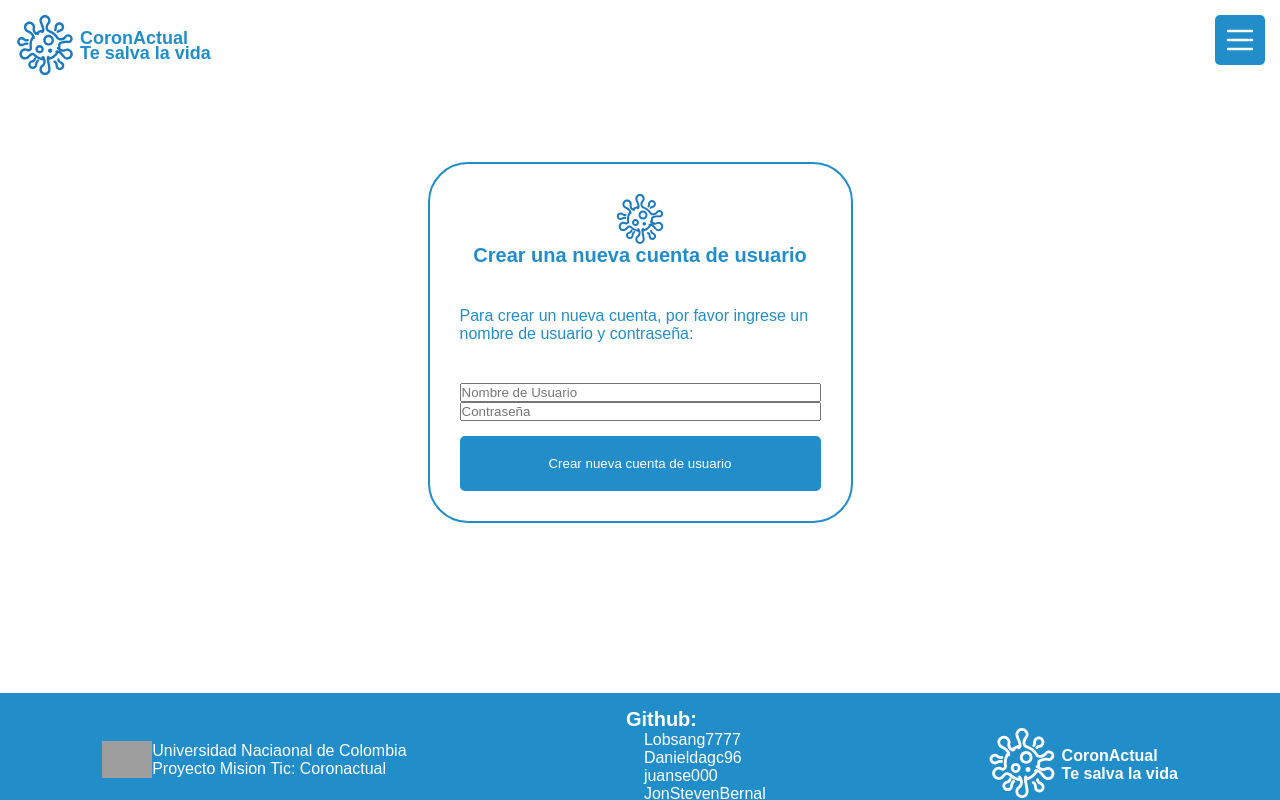
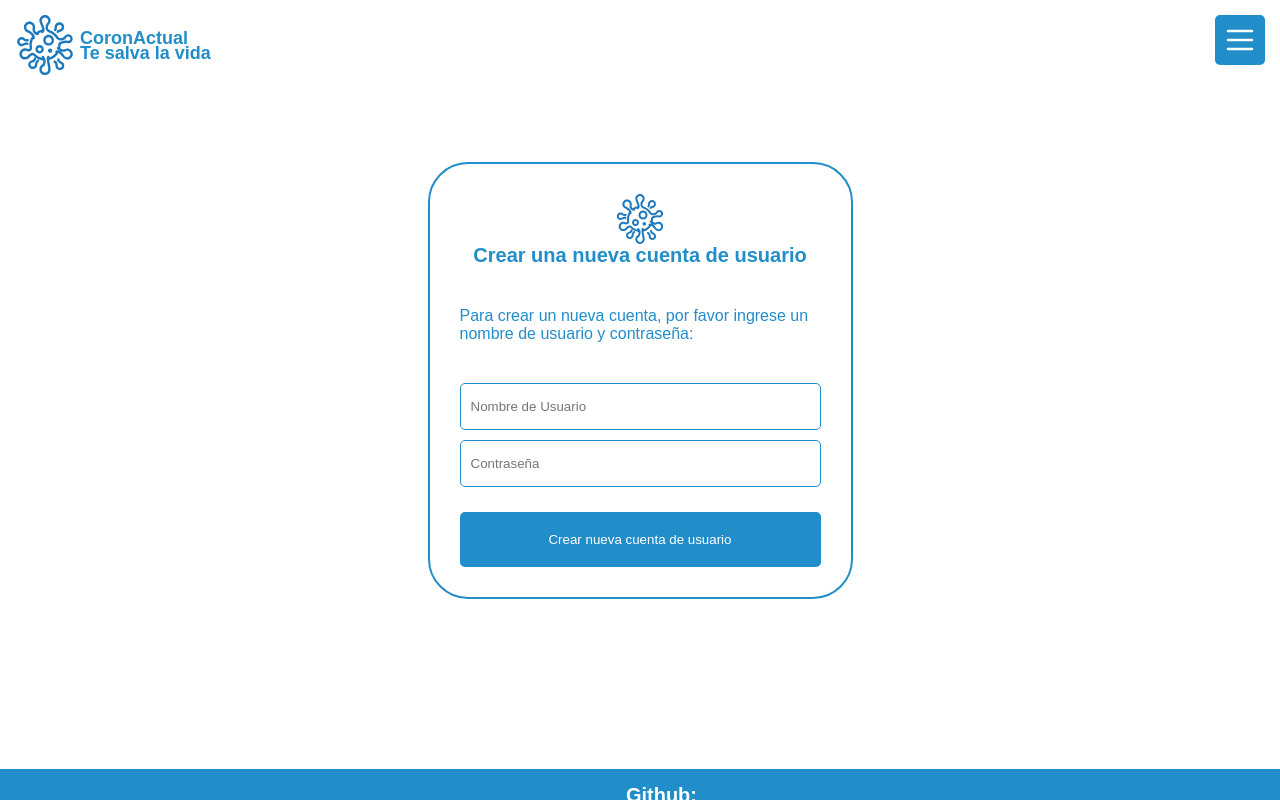
Before and after one commit to JonStevenBernal/p46g2_covid19_front, a Vue app: page /#/Usuario/CrearNuevoUsuario in a window 1280 px wide. Shown: the top 800 px of the page. Built offline with nearby package versions, Linux system fonts and the light colour scheme; grey boxes are pictures that could not be loaded.

Commit message:
Se realizan estilos sobre el login y creacion de usuario

```diff
--- a/src/components/CrearNuevoUsuario.vue
+++ b/src/components/CrearNuevoUsuario.vue
@@ -4,12 +4,26 @@
       <img src="../assets/icons8-virus-pur.svg" alt="logo coronactual" />
       <h2>Crear una nueva cuenta de usuario</h2>
       <p>
-        Para crear un nueva cuenta, por favor ingrese un nombre de usuario y contraseña:
+        Para crear un nueva cuenta, por favor ingrese un nombre de usuario y
+        contraseña:
       </p>
-      <form class="creacion_container-form" v-on:submit.prevent="procesarCrearNuevoUsuario">
-        <input type="text" v-model="nuevoUsuario.username" placeholder="Nombre de Usuario">
+      <form
+        class="creacion_container-form"
+        v-on:submit.prevent="procesarCrearNuevoUsuario"
+      >
+        <input
+          class="form_creacion-input"
+          type="text"
+          v-model="nuevoUsuario.username"
+          placeholder="Nombre de Usuario"
+        />
 
-        <input type="password" v-model="nuevoUsuario.password" placeholder="Contraseña">
+        <input
+          class="form_creacion-input"
+          type="password"
+          v-model="nuevoUsuario.password"
+          placeholder="Contraseña"
+        />
 
         <button type="submit">Crear nueva cuenta de usuario</button>
       </form>
@@ -24,12 +38,9 @@ export default {
   data: function() {
     return {
       nuevoUsuario: {
-
         username: "",
         password: "",
-
       },
-
     };
   },
 
@@ -38,23 +49,22 @@ export default {
       console.log(this.nuevoUsuario);
 
       axios
-        .post("https://p46-g2-be-ultima2.herokuapp.com/CrearUsuario/", this.nuevoUsuario, {
-          headers: {},
-        })
+        .post(
+          "https://p46-g2-be-ultima2.herokuapp.com/CrearUsuario/",
+          this.nuevoUsuario,
+          {
+            headers: {},
+          }
+        )
         .then((result) => {
           this.$emit("completedCrearNuevoUsuario");
-
         })
         .catch((error) => {
-
           alert("Error en la creación de una nueva cuenta");
         });
     },
-
   },
-  created: function() {
-
-  },
+  created: function() {},
 };
 </script>
 
--- a/src/components/IniciarSesion.vue
+++ b/src/components/IniciarSesion.vue
@@ -1,57 +1,71 @@
 <template>
-  <section class="section_main">
-    <div class="section_main-image"></div>
-    <div class="section_main-home">
+  <section class="creacion">
+    <section class="creacion_container">
+      <img src="../assets/icons8-virus-pur.svg" alt="logo coronactual" />
+
       <h2>¡Bienvenido a Coronactual!</h2>
       <p>
-        Por favor inicie sesión para acceder a los serivicios. <br>
-        Si no tiene una cuenta puede crear una haciendo click en el botón respectivo <br>
+        Por favor inicie sesión para acceder a los serivicios. <br />
+        Si no tiene una cuenta puede crear una haciendo click en el botón
+        respectivo <br />
       </p>
-      <form v-on:submit.prevent="procesarIniciarSesion">
-                <input type="text" v-model="user.username" placeholder="Nombre de usuario">
-                <br>
-                <input type="password" v-model="user.password" placeholder="Contraseña">
-                <br>
+      <form
+        class="creacion_container-form"
+        v-on:submit.prevent="procesarIniciarSesion"
+      >
+        <input
+          class="form_creacion-input"
+          type="text"
+          v-model="user.username"
+          placeholder="Nombre de usuario"
+        />
+        <br />
+        <input
+          class="form_creacion-input"
+          type="password"
+          v-model="user.password"
+          placeholder="Contraseña"
+        />
+        <br />
         <button type="submit">Iniciar Sesion</button>
       </form>
-    </div>
+    </section>
   </section>
 </template>
 
 <script>
-    import axios from 'axios';
+import axios from "axios";
 export default {
   name: "IniciarSesion",
 
-        data: function(){
+  data: function() {
     return {
       user: {
-                    username:"",
-                    password:""
-                }
-            }
+        username: "",
+        password: "",
+      },
+    };
   },
 
   methods: {
-            procesarIniciarSesion: function(){
-                axios.post(
-                    "https://p46-g2-be-ultima2.herokuapp.com/Login/",
-                    this.user,
-                    {headers: {}}
-                )
+    procesarIniciarSesion: function() {
+      axios
+        .post("https://p46-g2-be-ultima2.herokuapp.com/Login/", this.user, {
+          headers: {},
+        })
         .then((result) => {
-                    localStorage.setItem('isAuth', true);
-                    localStorage.setItem('usuario', this.user.username);
+          localStorage.setItem("isAuth", true);
+          localStorage.setItem("usuario", this.user.username);
           console.log(this.user.username);
-                    this.$emit('completedLogIn')
+          this.$emit("completedLogIn");
         })
         .catch((error) => {
           if (error.response.status == "401")
             alert("ERROR 401: Credenciales Incorrectas.");
         });
-            }
-        }
-    }
+    },
+  },
+};
 </script>
 
 <style>
```
Lines whose indentation alone changed are shown as unchanged.
